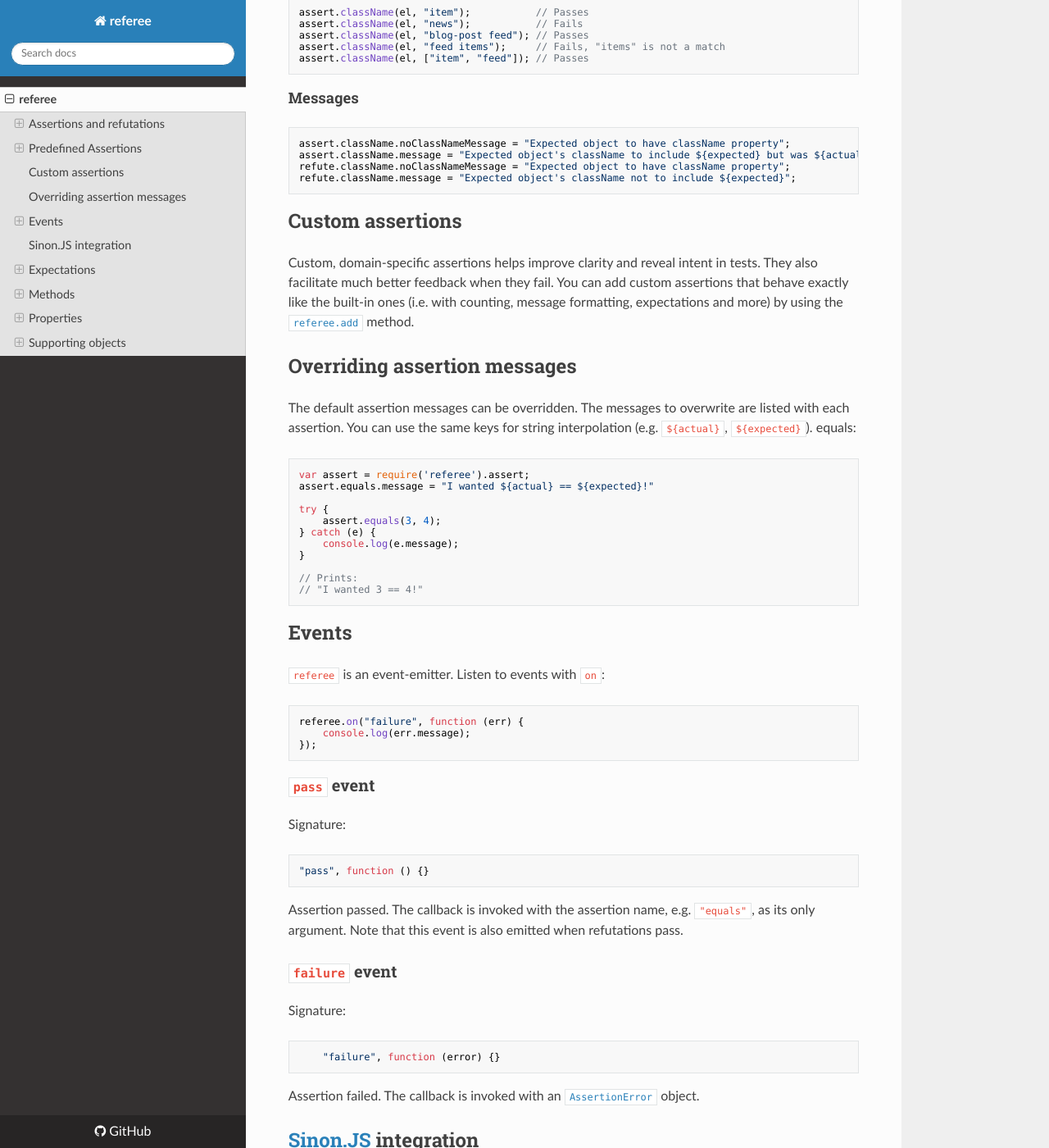
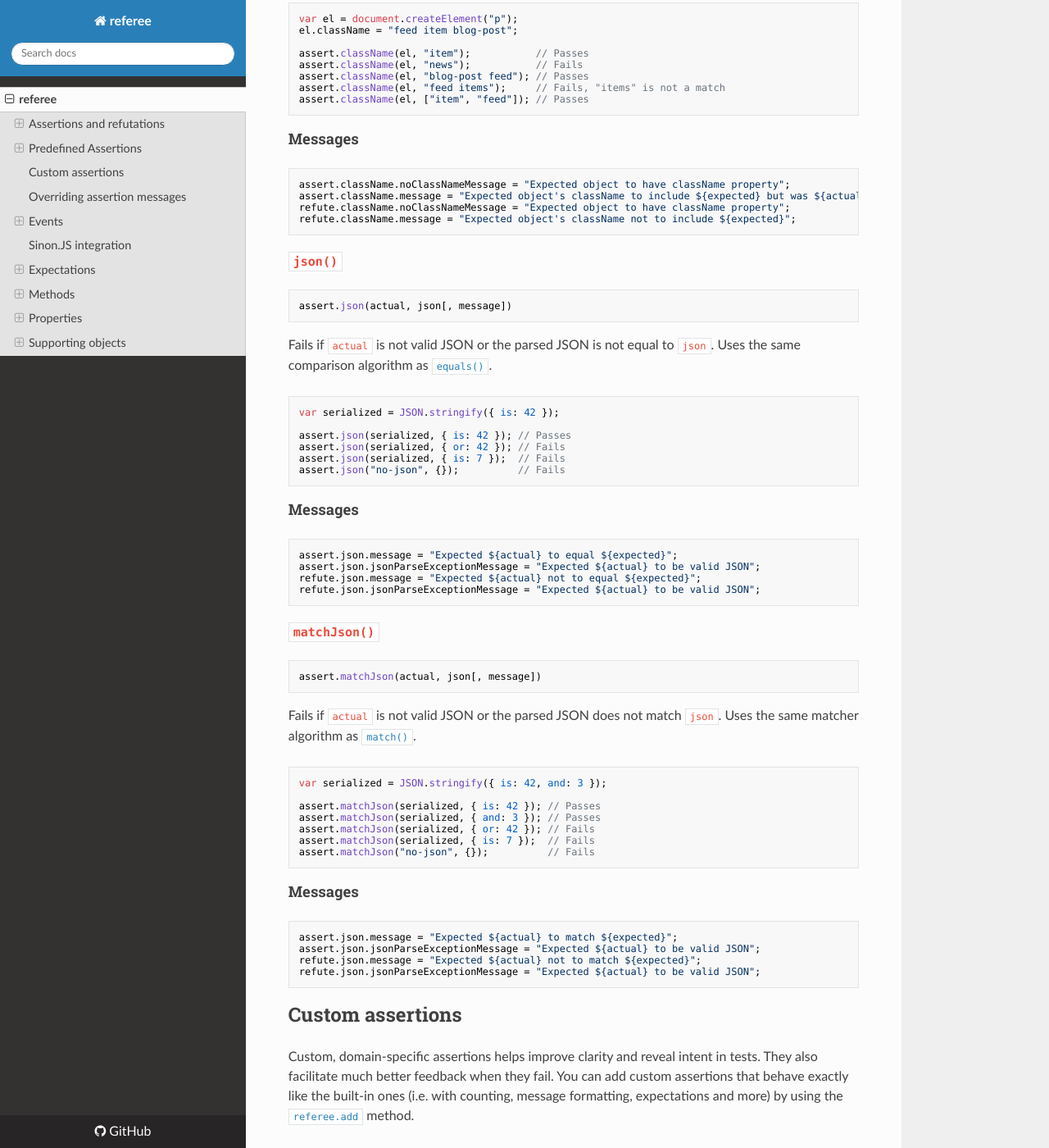
Before and after one commit to sinonjs/referee, an MkDocs documentation site: the page built from docs/index.md, in a window 1280 px wide and 1400 px high, scrolled down 24759 px. Shown: the whole window at 82% size. Built offline with MkDocs 1.6.1, drawn with Linux system fonts in a browser that asks for light colours; nearby versions of some CDN libraries; some of the changed text lies outside the part shown.

Commit message:
Add documentation for `json` and `matchJson`

````diff
--- a/docs/index.md
+++ b/docs/index.md
@@ -76,6 +76,8 @@ prepended to the failure message.
 * [`contains()`](#contains)
 * [`tagName()`](#tagname)
 * [`className()`](#classname)
+* [`json()`](#json)
+* [`matchJson()`](#matchjson)
 
 * [`isArray()`](#isarray)
 * [`isArrayBuffer()`](#isarraybuffer)
@@ -1415,6 +1417,59 @@ refute.className.noClassNameMessage = "Expected object to have className propert
 refute.className.message = "Expected object's className not to include ${expected}";
 ```
 
+### `json()`
+
+```js
+assert.json(actual, json[, message])
+```
+
+Fails if `actual` is not valid JSON or the parsed JSON is not equal to `json`. Uses the same comparison algorithm as [`equals()`](#equals).
+
+```js
+var serialized = JSON.stringify({ is: 42 });
+
+assert.json(serialized, { is: 42 }); // Passes
+assert.json(serialized, { or: 42 }); // Fails
+assert.json(serialized, { is: 7 });  // Fails
+assert.json("no-json", {});          // Fails
+```
+
+#### Messages
+
+```js
+assert.json.message = "Expected ${actual} to equal ${expected}";
+assert.json.jsonParseExceptionMessage = "Expected ${actual} to be valid JSON";
+refute.json.message = "Expected ${actual} not to equal ${expected}";
+refute.json.jsonParseExceptionMessage = "Expected ${actual} to be valid JSON";
+```
+
+### `matchJson()`
+
+```js
+assert.matchJson(actual, json[, message])
+```
+
+Fails if `actual` is not valid JSON or the parsed JSON does not match `json`. Uses the same matcher algorithm as [`match()`](#match).
+
+```js
+var serialized = JSON.stringify({ is: 42, and: 3 });
+
+assert.matchJson(serialized, { is: 42 }); // Passes
+assert.matchJson(serialized, { and: 3 }); // Passes
+assert.matchJson(serialized, { or: 42 }); // Fails
+assert.matchJson(serialized, { is: 7 });  // Fails
+assert.matchJson("no-json", {});          // Fails
+```
+
+#### Messages
+
+```js
+assert.json.message = "Expected ${actual} to match ${expected}";
+assert.json.jsonParseExceptionMessage = "Expected ${actual} to be valid JSON";
+refute.json.message = "Expected ${actual} not to match ${expected}";
+refute.json.jsonParseExceptionMessage = "Expected ${actual} to be valid JSON";
+```
+
 ## Custom assertions
 
 Custom, domain-specific assertions helps improve clarity and reveal intent in tests. They also facilitate much better feedback when they fail. You can add custom assertions that behave exactly like the built-in ones (i.e. with counting, message formatting, expectations and
@@ -1683,6 +1738,22 @@ expect(actual).toHaveClassName(expected)
 ```
 
 See [`className()`](#classname)
+
+### `expect.toEqualJson()`
+
+```js
+expect(actual).toEqualJson(expected)
+```
+
+See [`json()`](#json)
+
+### `expect.toMatchJson()`
+
+```js
+expect(actual).toMatchJson(expected)
+```
+
+See [`matchJson()`](#matchJson)
 
 ### `expect.toHaveBeenCalled()`
 
````
